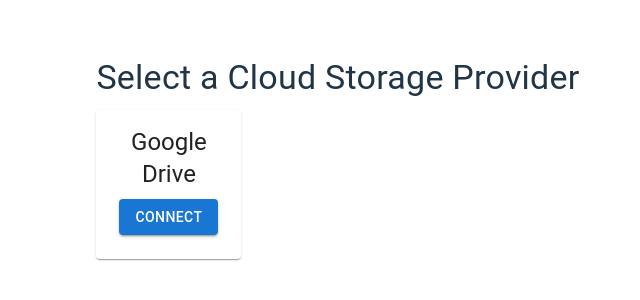
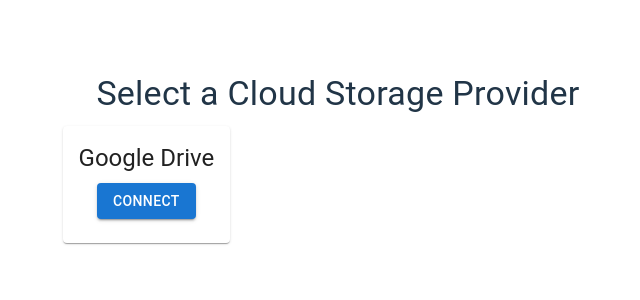
Before and after one commit to dasyad00/clouddirstat, a React (Vite) app: page / in a window 1280 px wide. Shown: the part 242-542 px from the top of the page, without its empty margins (302-942 px from the left). Built offline with nearby package versions, Linux system fonts and the light colour scheme; no server answers.

Commit message:
chore: update dependencies

```diff
--- a/src/pages/SelectProviderPage.tsx
+++ b/src/pages/SelectProviderPage.tsx
@@ -5,7 +5,6 @@
   Card,
   CardContent,
   Button,
-  Grid,
 } from "@mui/material";
 import { useNavigate } from "react-router";
 import { CloudProvider } from "../types/cloudProvider";
@@ -56,9 +55,19 @@
       <Typography variant="h4" gutterBottom>
         Select a Cloud Storage Provider
       </Typography>
-      <Grid container spacing={3}>
+      <Box
+        sx={{
+          display: "grid",
+          gap: 3,
+          gridTemplateColumns: {
+            xs: "repeat(1, 1fr)",
+            sm: "repeat(2, 1fr)",
+            md: "repeat(3, 1fr)",
+          },
+        }}
+      >
         {providers.map((provider) => (
-          <Grid item xs={12} sm={6} md={4} key={provider.id}>
+          <Box key={provider.id}>
             <Card>
               <CardContent sx={{ textAlign: "center" }}>
                 <Typography variant="h5" gutterBottom>
@@ -72,9 +81,9 @@
                 </Button>
               </CardContent>
             </Card>
-          </Grid>
+          </Box>
         ))}
-      </Grid>
+      </Box>
     </Box>
   );
 };
```
Also changed, not shown: package.json (+19 -19 lines), 1 other file (tests, documents, lock files or other folders).
